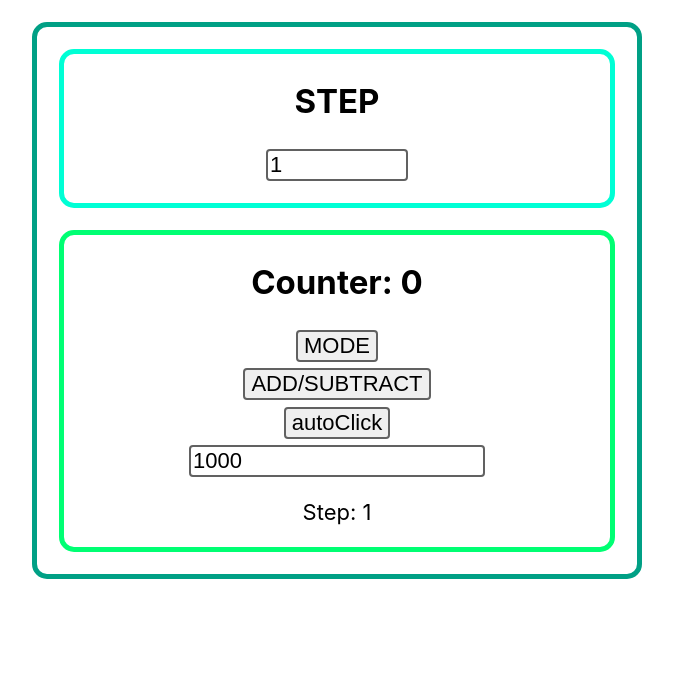
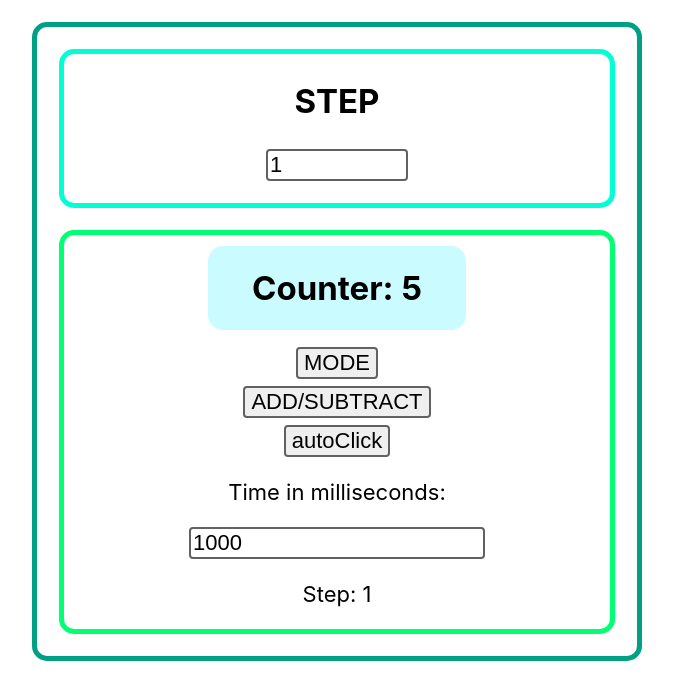
Before and after one commit to JaneTyrant/react-counter, a React (Create React App) app: page / in a window 1280 px wide. Shown: the top 700 px of the page, without its empty margins (303-976 px from the left). Built offline with nearby package versions, Linux system fonts and the light colour scheme.

Commit message:
Refactor project v.2.0

```diff
--- a/public/index.html
+++ b/public/index.html
@@ -24,7 +24,7 @@
       work correctly both with client-side routing and a non-root public URL.
       Learn how to configure a non-root public URL by running `npm run build`.
     -->
-    <title>React App</title>
+    <title>Counter</title>
   </head>
   <body>
     <noscript>You need to enable JavaScript to run this app.</noscript>
--- a/src/components/Count/CountArticle/CountArticle.module.css
+++ b/src/components/Count/CountArticle/CountArticle.module.css
@@ -4,9 +4,18 @@
   margin: 1rem;
 }
 
+.counter {
+  display: inline-block;
+  padding: 1rem 2rem;
+  border-radius: 15px;
+  margin: 0.5rem;
+
+  background-color: rgb(202, 251, 255);
+}
+
 .input {
   display: block;
-    margin: .3rem auto;
+  margin: 0.3rem auto;
   border: 2px solid rgb(97, 97, 97);
   border-radius: 4px;
 
--- a/src/components/Count/CountArticle/index.js
+++ b/src/components/Count/CountArticle/index.js
@@ -21,9 +21,8 @@ class CountArticle extends Component {
     const { isAdded } = this.state;
     this.setState((state) => {
       const { count } = state;
-      const { number } = this.props;
-      console.log(this.intervalId)
-      return { count: isAdded ? count + number : count - number };
+      const { step } = this.props;
+      return { count: isAdded ? count + step : count - step };
     });
   };
   autoClick = () => {
@@ -36,19 +35,26 @@ class CountArticle extends Component {
     const valueToNumber = Number(value);
     this.setState({ time: valueToNumber });
   };
-  // componentDidMount() {
-  //   this.autoClick();
-  // }
+  componentDidMount() {
+    this.autoClick();
+  }
   render() {
     const { count, time } = this.state;
-    const { number } = this.props;
+    const { step } = this.props;
     return (
       <>
         <article className={styles.article}>
-          <h2>Counter: {count}</h2>
-          <button className={styles.input} onClick={this.mode}>MODE</button>
-          <button className={styles.input} onClick={this.changeNumber}>ADD/SUBTRACT</button>
-          <button className={styles.input} onClick={this.autoClick}>autoClick</button>
+          <h2 className={styles.counter}>Counter: {count}</h2>
+          <button className={styles.input} onClick={this.mode}>
+            MODE
+          </button>
+          <button className={styles.input} onClick={this.changeNumber}>
+            ADD/SUBTRACT
+          </button>
+          <button className={styles.input} onClick={this.autoClick}>
+            autoClick
+          </button>
+          <p>Time in milliseconds:</p>
           <input
             className={styles.input}
             name="time"
@@ -58,7 +64,7 @@ class CountArticle extends Component {
             step="500"
             min="500"
           />
-          <p>Step: {number}</p>
+          <p>Step: {step}</p>
         </article>
       </>
     );
--- a/src/components/Count/CountSection/index.js
+++ b/src/components/Count/CountSection/index.js
@@ -6,33 +6,33 @@ class CountSection extends Component {
   constructor(props) {
     super(props);
     this.state = {
-      number: 1,
+      step: 1,
     };
   }
   handlerInput = ({ target: { value } }) => {
     const valueToNumber = Number(value);
     if (valueToNumber >= 1 && valueToNumber <= 1000000) {
-      this.setState({ number: valueToNumber });
+      this.setState({ step: valueToNumber });
     }
   };
   render() {
-    const { number } = this.state;
+    const { step } = this.state;
     return (
       <>
-        <section className={styles['count-section']}>
-          <article className={styles['step-article']}>
+        <section className={styles["count-section"]}>
+          <article className={styles["step-article"]}>
             <h2 className={styles.step}>step</h2>
             <input
-              className={styles['step-input']}
-              name="number"
+              className={styles["step-input"]}
+              name="step"
               onChange={this.handlerInput}
-              value={number}
+              value={step}
               type="number"
               min="1"
               max="1000000"
             />
           </article>
-          <CountArticle number={number} />
+          <CountArticle step={step} />
         </section>
       </>
     );
```
Also changed, not shown: public/logo192.png (deleted), public/logo512.png (deleted), src/components/Count/CountSection/CountSection.module.css (indentation only). Lines whose indentation alone changed are shown as unchanged.
